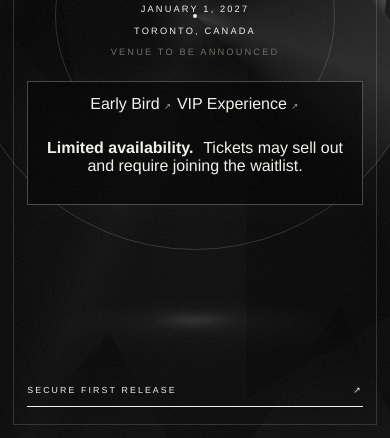
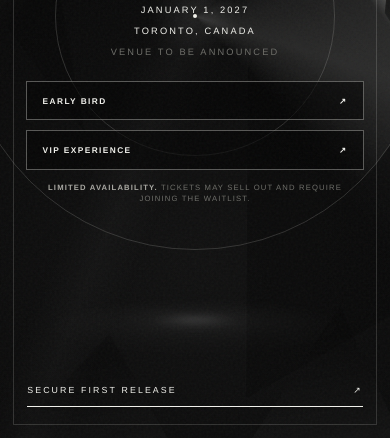
Before and after one commit to onelyfetxc/onelyfe, a plain HTML site: page index.html in a window 390 px wide. Shown: the part 406-844 px from the top of the page. Drawn offline with Linux system fonts and the light colour scheme; a script that the page names is missing.

Commit message:
Style hero ticket buttons and warning

```diff
--- a/styles.css
+++ b/styles.css
@@ -48,11 +48,12 @@ img { display: block; max-width: 100%; }
 .hero-meta { position: relative; z-index: 2; display: flex; gap: 2.5rem; }
 .hero-meta p { margin: 0; font-size: .58rem; letter-spacing: .23em; text-transform: uppercase; }
 
-.hero-offer { position: relative; z-index: 2; display: flex; align-items: center; gap: 1.1rem; margin-top: 2rem; padding: .78rem 1rem; border: 1px solid rgba(242,242,237,.28); background: rgba(5,5,5,.56); backdrop-filter: blur(12px); box-shadow: 0 0 2.5rem rgba(255,255,255,.035); }
-.hero-offer span { color: var(--silver); font-size: .52rem; letter-spacing: .17em; text-transform: uppercase; white-space: nowrap; }
-.hero-offer strong { margin-right: .35rem; color: var(--white); font-weight: 600; }
-.hero-offer i { width: 1px; height: .9rem; background: var(--line); }
-.hero-offer .hero-offer-urgency { color: var(--white); }
+.hero-offer { position: relative; z-index: 2; width: min(35rem, 90vw); margin-top: 2rem; }
+.hero-ticket-types { display: grid; grid-template-columns: 1fr 1fr; gap: .65rem; }
+.hero-ticket-types a { display: flex; align-items: center; justify-content: space-between; gap: 1rem; padding: .85rem 1rem; border: 1px solid rgba(242,242,237,.34); background: rgba(5,5,5,.62); color: var(--white); backdrop-filter: blur(12px); font-size: .52rem; font-weight: 600; letter-spacing: .17em; text-transform: uppercase; transition: background .3s ease, color .3s ease, border-color .3s ease; }
+.hero-ticket-types a:hover, .hero-ticket-types a:focus-visible { border-color: var(--white); background: var(--white); color: var(--black); }
+.hero-ticket-warning { margin: .75rem 0 0; color: var(--muted); font-size: .48rem; line-height: 1.5; letter-spacing: .15em; text-transform: uppercase; }
+.hero-ticket-warning strong { color: var(--silver); font-weight: 600; }
 
 .orbit { position: absolute; inset: 0; display: grid; place-items: center; z-index: 0; transform: translate3d(var(--orbit-x), calc(var(--orbit-y) + var(--orbit-pointer-y)), 0); transition: transform .9s cubic-bezier(.2,.8,.2,1); will-change: transform; }
 .orbit-ring { position: absolute; border: 1px solid var(--line); border-radius: 50%; }
@@ -149,9 +150,9 @@ dd { text-align: right; }
   .hero h1 .outline { margin: .1em 0 0; }
   .hero-meta { flex-direction: column; gap: .7rem; }
   .hero-meta p:nth-child(3) { color: var(--muted); }
-  .hero-offer { width: min(100%, 21rem); flex-wrap: wrap; justify-content: center; gap: .65rem .85rem; margin-top: 1.5rem; padding: .8rem; }
-  .hero-offer .hero-offer-urgency { flex-basis: 100%; padding-top: .65rem; border-top: 1px solid var(--line); }
-  .hero-offer i:nth-of-type(2) { display: none; }
+  .hero-offer { width: min(100%, 22rem); margin-top: 1.5rem; }
+  .hero-ticket-types { grid-template-columns: 1fr; }
+  .hero-ticket-warning { max-width: 19rem; margin: .75rem auto 0; }
   .orbit-ring-outer, .orbit-sweep { width: 120vw; }
   .orbit-ring-inner { width: 72vw; }
   .edition { display: none; }
```
